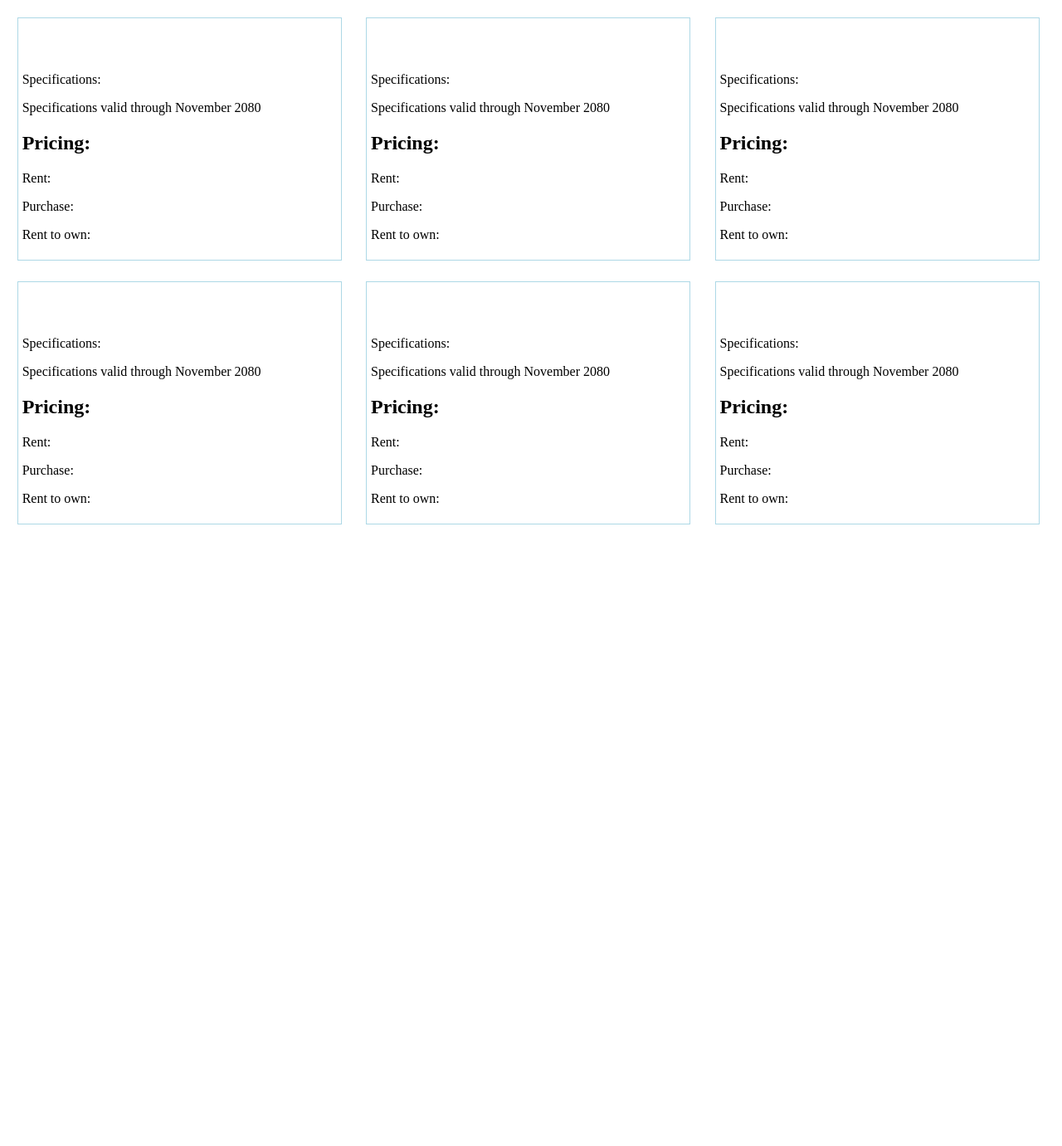
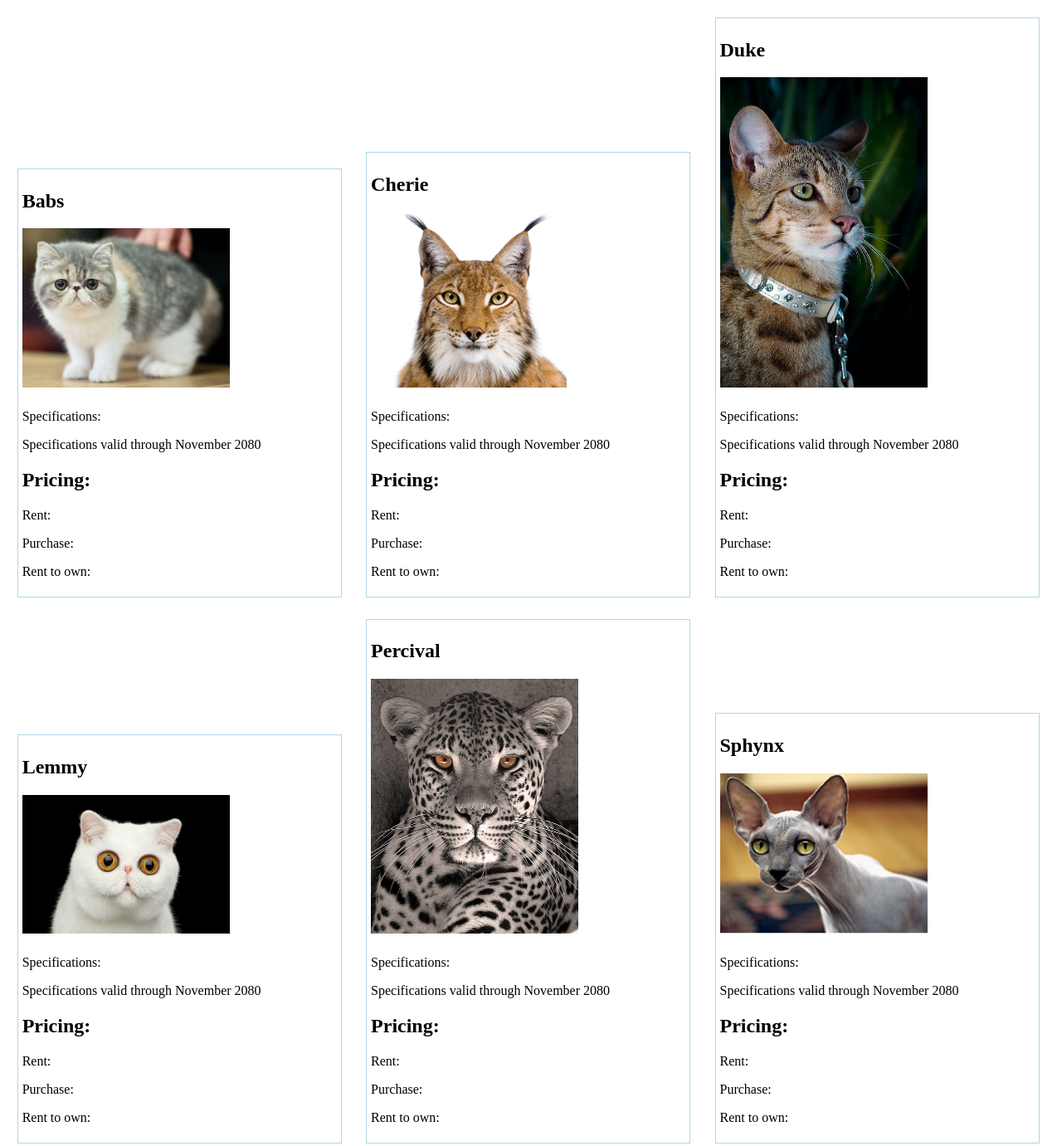
Before and after one commit to m-tambo/exercise-product-cards, a plain HTML site: page index.html in a window 1280 px wide. Shown: the whole page at 83% size. Before the commit the page ends 800 px from the top, so only its background shows below. Drawn offline with Linux system fonts and the light colour scheme.

Commit message:
added pis and names

```diff
--- a/css/style.css
+++ b/css/style.css
@@ -6,4 +6,10 @@
 	width: 30%;
 	margin: 1%;
 	padding: 5px;
+
 }
+
+img {
+	max-width: 250px;
+
+}
--- a/index.html
+++ b/index.html
@@ -10,10 +10,10 @@
 <!-- First product -->
 		<article>
 			<header>
-				<h2></h2>
+				<h2>Babs</h2>
 			</header>
 			<div>
-				<img src="">
+				<img src="images/babs.jpg">
 				<p></p>
 				<h5></h5>
 			</div>
@@ -33,10 +33,10 @@
 <!-- Second product -->
 		<article>
 			<header>
-				<h2></h2>
+				<h2>Cherie</h2>
 			</header>
 			<div>
-				<img src="">
+				<img src="images/cherie.png">
 				<p></p>
 				<h5></h5>
 			</div>
@@ -56,10 +56,10 @@
 <!-- Third product -->
 		<article>
 			<header>
-				<h2></h2>
+				<h2>Duke</h2>
 			</header>
 			<div>
-				<img src="">
+				<img src="images/duke.jpg">
 				<p></p>
 				<h5></h5>
 			</div>
@@ -79,10 +79,10 @@
 <!-- Fourth product -->
 		<article>
 			<header>
-				<h2></h2>
+				<h2>Lemmy</h2>
 			</header>
 			<div>
-				<img src="">
+				<img src="images/lemmy.jpg">
 				<p></p>
 				<h5></h5>
 			</div>
@@ -102,10 +102,10 @@
 <!-- Fifth product -->
 		<article>
 			<header>
-				<h2></h2>
+				<h2>Percival</h2>
 			</header>
 			<div>
-				<img src="">
+				<img src="images/serval.jpg">
 				<p></p>
 				<h5></h5>
 			</div>
@@ -125,10 +125,10 @@
 <!-- Sixth product -->
 		<article>
 			<header>
-				<h2></h2>
+				<h2>Sphynx</h2>
 			</header>
 			<div>
-				<img src="">
+				<img src="images/sphynx.png">
 				<p></p>
 				<h5></h5>
 			</div>
```
Also changed, not shown: images/babs.jpg (added), images/cherie.png (added), images/duke.jpg (added), images/lemmy.jpg (added), images/serval.jpg (added), images/sphynx.png (added).
